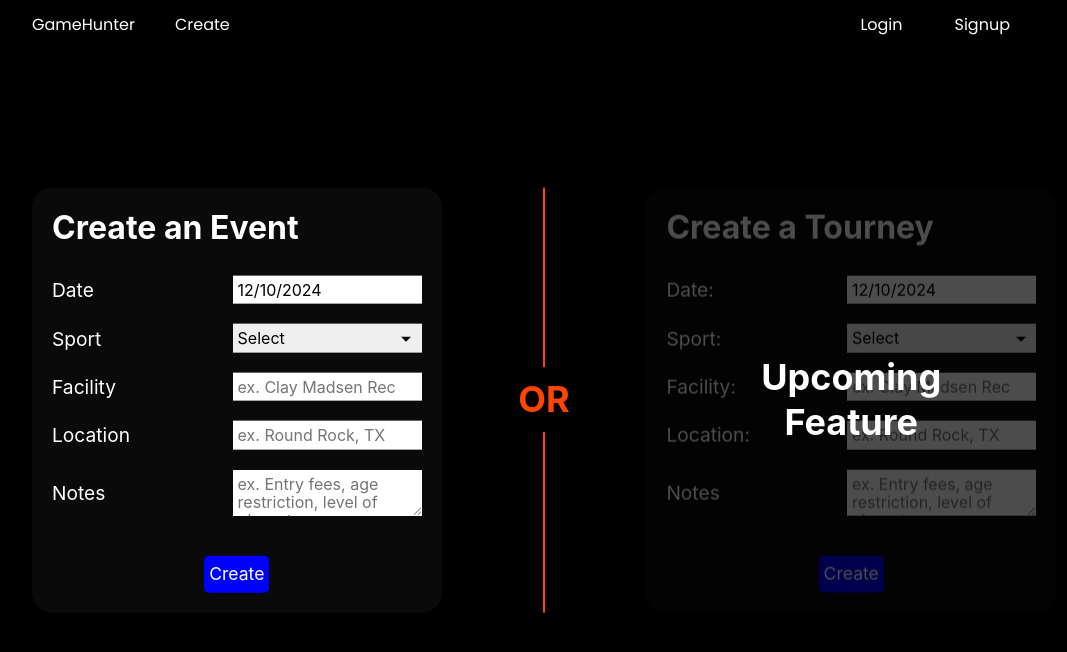
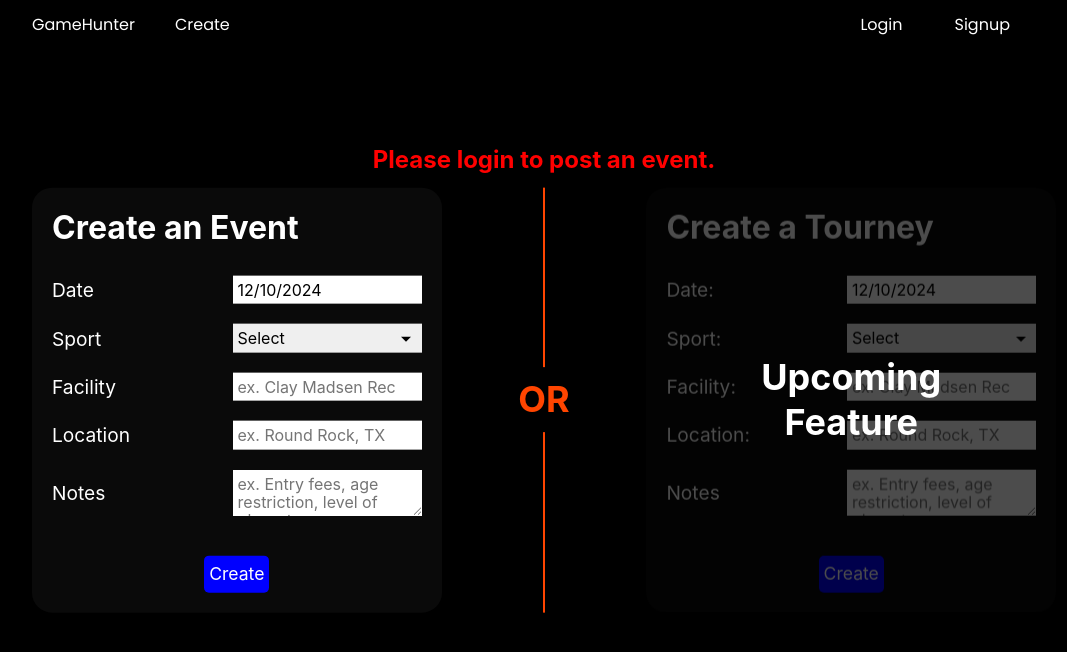
Before and after one commit to wbrush/gamehunter, a React (Vite) app in the folder real_code/frontend_react/: page /create in a window 1280 px wide. Shown: the top 652 px of the page, without its empty margins (96-1163 px from the left). Built offline with nearby package versions, Linux system fonts and the light colour scheme; no server answers.

Commit message:
updated to require user to be logged in to create event

```diff
--- a/real_code/frontend_react/src/pages/Create.jsx
+++ b/real_code/frontend_react/src/pages/Create.jsx
@@ -1,4 +1,4 @@
-import { useState } from 'react';
+import { useState, useEffect } from 'react';
 import DatePicker from 'react-datepicker'
 import 'react-datepicker/dist/react-datepicker.css'
 
@@ -6,6 +6,7 @@ import Header from '../components/header/header'
 import Modal from '../components/userModal/modal'
 
 import { postCreateEventRequest } from '../utils/functions'
+import Auth from '../utils/auth'
 
 import '../pagescss/create.css'
 
@@ -21,6 +22,12 @@ const Create = () => {
   const [location, setLocation] = useState('')
   const [facility, setFacility] = useState('')
   const [notes, setNotes] = useState('')
+
+  let [loggedIn, setLoggedIn] = useState(Auth.loggedIn())
+
+  useEffect(() => {
+    setLoggedIn(Auth.loggedIn())
+  }, [loggedIn])
 
   const createEvent = (method) => {
     const url = `https://gh-event-mgr-462896897923.us-central1.run.app/api/v1/${method}/`
@@ -55,9 +62,10 @@ const Create = () => {
       <Modal modalVisibility={modalVisibility} setModalVisibility={setModalVisibility} modalDisplay={modalDisplay} setModalDisplay={setModalDisplay} />
 
       <div className='create-page'>
+        {loggedIn ? null : <h4 id='login-text'>Please login to post an event.</h4>}
         <div className="create-page-content">
           <div className='form'>
-            <form>
+            <form inert={loggedIn.toString()}>
               <h2>Create an Event</h2>
 
               <div>
--- a/real_code/frontend_react/src/pagescss/create.css
+++ b/real_code/frontend_react/src/pagescss/create.css
@@ -2,6 +2,14 @@
     margin-top: -50px;
     height: calc(100vh);
     position: relative;
+}
+
+#login-text {
+    position: absolute;
+    top: 20%;
+    left: 50%;
+    transform: translate(-50%, -50%);
+    color: red;
 }
 
 .create-page-content {
```
